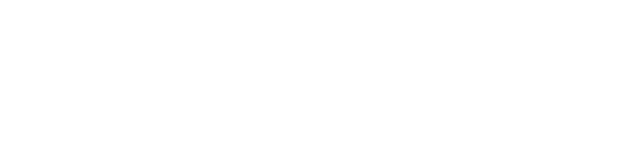
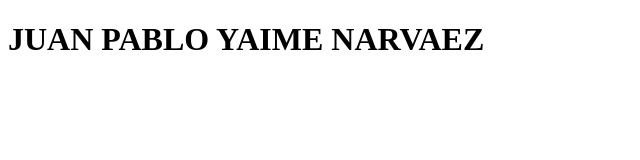
Before and after one commit to YAIME97/AprendeGit, a plain HTML site: page index.html in a window 1280 px wide. Shown: the whole page, without its empty margins (0-640 px from the left). Drawn offline with Linux system fonts and the light colour scheme.

Commit message:
SE CREO UNA ETIQUETA H1

```diff
--- a/index.html
+++ b/index.html
@@ -5,6 +5,6 @@
 	<title>Document</title>
 </head>
 <body>
-
+	<h1>JUAN PABLO YAIME NARVAEZ</h1>
 </body>
 </html>
```
